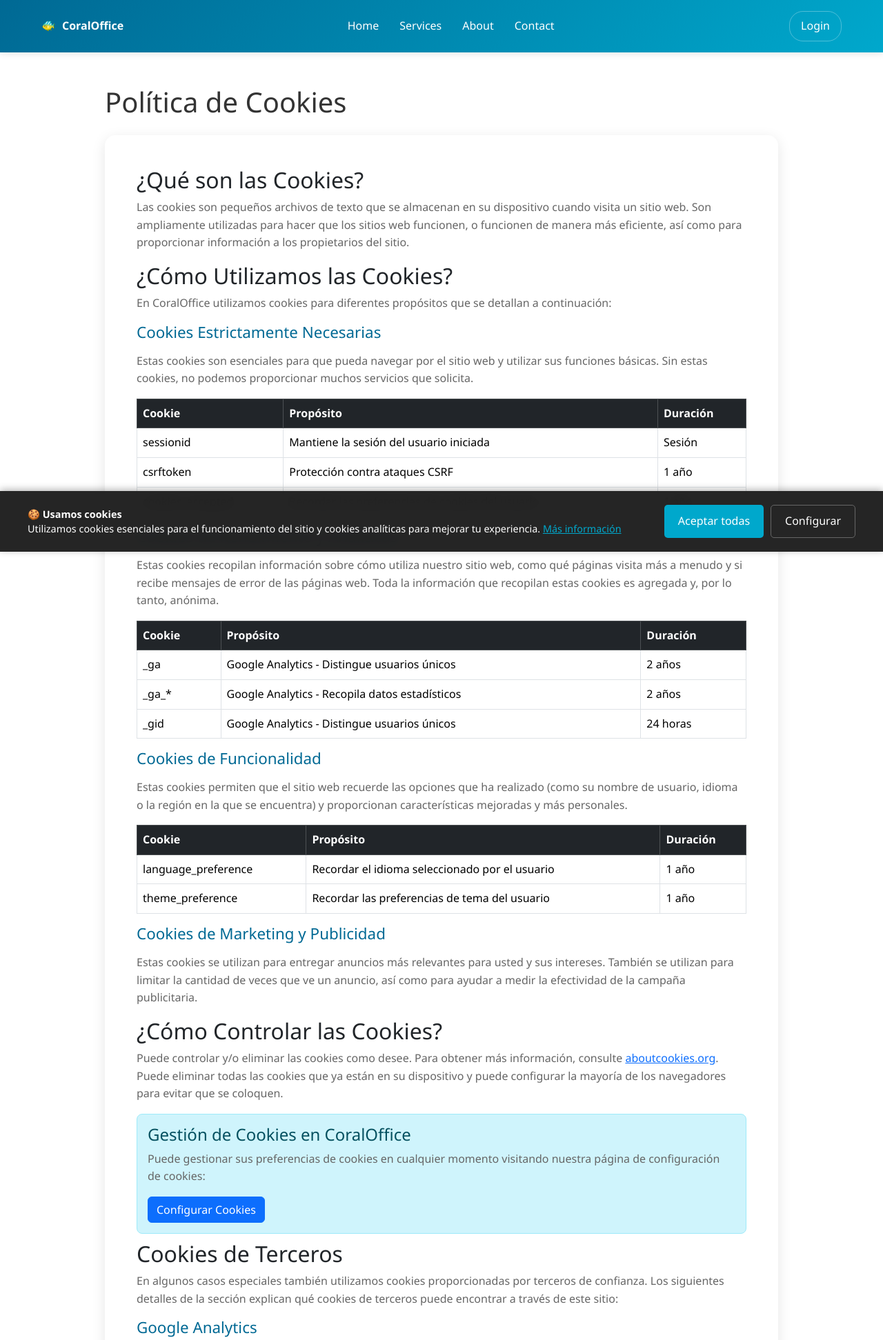
After one commit to renekendeins/coraloffice, a Django app: page /cookies-policy/ in a window 1280 px wide. The commit adds this page. Shown: the top 1943 px of the page at 69% size. Run offline with Django 5.2, Linux system fonts and the light colour scheme.

Commit message:
Assistant checkpoint: Added cookies management system and legal pages
Assistant generated file changes:
- users/middleware.py: Create cookies management middleware
- users/context_processors.py: Create context processor for cookies
- django_project/settings.py: Add cookies middleware and context processor, Add cookies context processor
- home/views.py: Add legal pages views
- home/urls.py: Add legal pages URLs
- home/templates/home/base.html: Add cookies banner and legal links, Add cookies banner HTML, Add legal links to footer, Add cookies management JavaScript
- home/templates/home/legal_notice.html: Create legal notice page
- home/templates/home/privacy_policy.html: Create privacy policy page
- home/templates/home/cookies_policy.html: Create cookies policy page
- home/templates/home/cookies_settings.html: Create cookies settings page

---

User prompt:

create the cookies management with a message when the user access the website for the first time. Also add the Legal Use, Privacy Policy and Cookies management page. You can take a look at https://mateuadive.com/wp/altres/politica-de-cookies/  , https://mateuadive.com/wp/avis-legal/ and https://mateuadive.com/wp/altres/politica-de-privacitat/

Replit-Commit-Author: Assistant
Replit-Commit-Session-Id: 74932334-a328-4059-80c1-2387f404d091

```diff
--- a/django_project/settings.py
+++ b/django_project/settings.py
@@ -49,6 +49,7 @@ MIDDLEWARE = [
     'django.middleware.csrf.CsrfViewMiddleware',
     'django.contrib.auth.middleware.AuthenticationMiddleware',
     'django.contrib.messages.middleware.MessageMiddleware',
+    'users.middleware.CookiesMiddleware',
 ]
 
 # Only use clickjacking protection in deployments because the Development Web View uses
@@ -69,6 +70,7 @@ TEMPLATES = [
                 'django.template.context_processors.request',
                 'django.contrib.auth.context_processors.auth',
                 'django.contrib.messages.context_processors.messages',
+                'users.context_processors.cookies_context',
             ],
         },
     },
--- a/home/templates/home/base.html
+++ b/home/templates/home/base.html
@@ -117,6 +117,64 @@
         .alert-success { background: #d4edda; color: #155724; border-left: 4px solid #28a745; }
         .alert-error { background: #f8d7da; color: #721c24; border-left: 4px solid #dc3545; }
 
+        /* Cookies Banner */
+        .cookies-banner {
+            position: fixed;
+            bottom: 0;
+            left: 0;
+            right: 0;
+            background: rgba(26, 26, 26, 0.95);
+            color: white;
+            padding: 20px;
+            z-index: 9999;
+            box-shadow: 0 -2px 10px rgba(0,0,0,0.3);
+            backdrop-filter: blur(10px);
+        }
+        .cookies-banner-content {
+            max-width: 1200px;
+            margin: 0 auto;
+            display: flex;
+            align-items: center;
+            justify-content: space-between;
+            gap: 20px;
+        }
+        .cookies-text {
+            flex: 1;
+            font-size: 0.9rem;
+            line-height: 1.5;
+        }
+        .cookies-buttons {
+            display: flex;
+            gap: 10px;
+            flex-shrink: 0;
+        }
+        .cookies-btn {
+            padding: 10px 20px;
+            border: none;
+            border-radius: 5px;
+            cursor: pointer;
+            font-weight: 500;
+            text-decoration: none;
+            display: inline-block;
+            transition: all 0.3s;
+        }
+        .cookies-btn-accept {
+            background: #00a8cc;
+            color: white;
+        }
+        .cookies-btn-accept:hover {
+            background: #006994;
+        }
+        .cookies-btn-settings {
+            background: transparent;
+            color: white;
+            border: 1px solid #666;
+        }
+        .cookies-btn-settings:hover {
+            background: #666;
+            color: white;
+        }
+
         /* Footer */
         .footer { background: #1a1a1a; color: white; padding: 40px 0 20px; }
         .footer-content { max-width: 1200px; margin: 0 auto; padding: 0 20px; display: grid; grid-template-columns: repeat(auto-fit, minmax(250px, 1fr)); gap: 40px; }
@@ -201,6 +259,23 @@
         </div>
     </header>
 
+    <!-- Cookies Banner -->
+    {% if show_cookies_banner %}
+    <div class="cookies-banner" id="cookiesBanner">
+        <div class="cookies-banner-content">
+            <div class="cookies-text">
+                <strong>🍪 Usamos cookies</strong><br>
+                Utilizamos cookies esenciales para el funcionamiento del sitio y cookies analíticas para mejorar tu experiencia.
+                <a href="{% url 'home:cookies_policy' %}" style="color: #00a8cc;">Más información</a>
+            </div>
+            <div class="cookies-buttons">
+                <button class="cookies-btn cookies-btn-accept" onclick="acceptAllCookies()">Aceptar todas</button>
+                <a href="{% url 'home:cookies_settings' %}" class="cookies-btn cookies-btn-settings">Configurar</a>
+            </div>
+        </div>
+    </div>
+    {% endif %}
+
     <main class="main-content pt-0">
         {% if messages %}
             <div class="container p-0 p-sm-4">
@@ -231,6 +306,13 @@
                 <p><a href="{% url 'users:medical_form' %}">Medical Form</a></p>
             </div>
             <div class="footer-section">
+                <h3>Legal</h3>
+                <p><a href="{% url 'home:legal_notice' %}">Aviso Legal</a></p>
+                <p><a href="{% url 'home:privacy_policy' %}">Política de Privacidad</a></p>
+                <p><a href="{% url 'home:cookies_policy' %}">Política de Cookies</a></p>
+                <p><a href="{% url 'home:cookies_settings' %}">Configurar Cookies</a></p>
+            </div>
+            <div class="footer-section">
                 <h3>Services</h3>
                 <p>Course Management</p>
                 <p>Equipment Tracking</p>
@@ -251,6 +333,15 @@
         </div>
     </footer>
 <script>
+        // Cookies Management
+        function acceptAllCookies() {
+            document.cookie = "cookies_accepted=true; max-age=" + (365*24*60*60) + "; path=/";
+            document.cookie = "essential_cookies=on; max-age=" + (365*24*60*60) + "; path=/";
+            document.cookie = "analytics_cookies=on; max-age=" + (365*24*60*60) + "; path=/";
+            document.cookie = "marketing_cookies=on; max-age=" + (365*24*60*60) + "; path=/";
+            document.getElementById('cookiesBanner').style.display = 'none';
+        }
+
         // Mobile Menu Toggle Functionality
         document.addEventListener('DOMContentLoaded', function() {
             const mobileMenuToggle = document.getElementById('mobileMenuToggle');
--- /dev/null
+++ b/home/templates/home/cookies_policy.html
@@ -0,0 +1,151 @@
+
+{% extends 'home/base.html' %}
+
+{% block title %}Política de Cookies - CoralOffice{% endblock %}
+
+{% block content %}
+<div class="container py-5">
+    <div class="row justify-content-center">
+        <div class="col-lg-10">
+            <h1 class="mb-4">Política de Cookies</h1>
+
+            <div class="card">
+                <div class="card-body">
+                    <h2>¿Qué son las Cookies?</h2>
+                    <p>Las cookies son pequeños archivos de texto que se almacenan en su dispositivo cuando visita un sitio web. Son ampliamente utilizadas para hacer que los sitios web funcionen, o funcionen de manera más eficiente, así como para proporcionar información a los propietarios del sitio.</p>
+
+                    <h2>¿Cómo Utilizamos las Cookies?</h2>
+                    <p>En CoralOffice utilizamos cookies para diferentes propósitos que se detallan a continuación:</p>
+
+                    <h3>Cookies Estrictamente Necesarias</h3>
+                    <p>Estas cookies son esenciales para que pueda navegar por el sitio web y utilizar sus funciones básicas. Sin estas cookies, no podemos proporcionar muchos servicios que solicita.</p>
+
+                    <div class="table-responsive mt-3">
+                        <table class="table table-bordered">
+                            <thead class="table-dark">
+                                <tr>
+                                    <th>Cookie</th>
+                                    <th>Propósito</th>
+                                    <th>Duración</th>
+                                </tr>
+                            </thead>
+                            <tbody>
+                                <tr>
+                                    <td>sessionid</td>
+                                    <td>Mantiene la sesión del usuario iniciada</td>
+                                    <td>Sesión</td>
+                                </tr>
+                                <tr>
+                                    <td>csrftoken</td>
+                                    <td>Protección contra ataques CSRF</td>
+                                    <td>1 año</td>
+                                </tr>
+                                <tr>
+                                    <td>cookies_accepted</td>
+                                    <td>Recordar las preferencias de cookies del usuario</td>
+                                    <td>1 año</td>
+                                </tr>
+                            </tbody>
+                        </table>
+                    </div>
+
+                    <h3>Cookies de Rendimiento y Analíticas</h3>
+                    <p>Estas cookies recopilan información sobre cómo utiliza nuestro sitio web, como qué páginas visita más a menudo y si recibe mensajes de error de las páginas web. Toda la información que recopilan estas cookies es agregada y, por lo tanto, anónima.</p>
+
+                    <div class="table-responsive mt-3">
+                        <table class="table table-bordered">
+                            <thead class="table-dark">
+                                <tr>
+                                    <th>Cookie</th>
+                                    <th>Propósito</th>
+                                    <th>Duración</th>
+                                </tr>
+                            </thead>
+                            <tbody>
+                                <tr>
+                                    <td>_ga</td>
+                                    <td>Google Analytics - Distingue usuarios únicos</td>
+                                    <td>2 años</td>
+                                </tr>
+                                <tr>
+                                    <td>_ga_*</td>
+                                    <td>Google Analytics - Recopila datos estadísticos</td>
+                                    <td>2 años</td>
+                                </tr>
+                                <tr>
+                                    <td>_gid</td>
+                                    <td>Google Analytics - Distingue usuarios únicos</td>
+                                    <td>24 horas</td>
+                                </tr>
+                            </tbody>
+                        </table>
+                    </div>
+
+                    <h3>Cookies de Funcionalidad</h3>
+                    <p>Estas cookies permiten que el sitio web recuerde las opciones que ha realizado (como su nombre de usuario, idioma o la región en la que se encuentra) y proporcionan características mejoradas y más personales.</p>
+
+                    <div class="table-responsive mt-3">
+                        <table class="table table-bordered">
+                            <thead class="table-dark">
+                                <tr>
+                                    <th>Cookie</th>
+                                    <th>Propósito</th>
+                                    <th>Duración</th>
+                                </tr>
+                            </thead>
+                            <tbody>
+                                <tr>
+                                    <td>language_preference</td>
+                                    <td>Recordar el idioma seleccionado por el usuario</td>
+                                    <td>1 año</td>
+                                </tr>
+                                <tr>
+                                    <td>theme_preference</td>
+                                    <td>Recordar las preferencias de tema del usuario</td>
+                                    <td>1 año</td>
+                                </tr>
+                            </tbody>
+                        </table>
+                    </div>
+
+                    <h3>Cookies de Marketing y Publicidad</h3>
+                    <p>Estas cookies se utilizan para entregar anuncios más relevantes para usted y sus intereses. También se utilizan para limitar la cantidad de veces que ve un anuncio, así como para ayudar a medir la efectividad de la campaña publicitaria.</p>
+
+                    <h2>¿Cómo Controlar las Cookies?</h2>
+                    <p>Puede controlar y/o eliminar las cookies como desee. Para obtener más información, consulte <a href="https://www.aboutcookies.org" target="_blank">aboutcookies.org</a>. Puede eliminar todas las cookies que ya están en su dispositivo y puede configurar la mayoría de los navegadores para evitar que se coloquen.</p>
+
+                    <div class="alert alert-info">
+                        <h4>Gestión de Cookies en CoralOffice</h4>
+                        <p>Puede gestionar sus preferencias de cookies en cualquier momento visitando nuestra página de configuración de cookies:</p>
+                        <a href="{% url 'home:cookies_settings' %}" class="btn btn-primary">Configurar Cookies</a>
+                    </div>
+
+                    <h2>Cookies de Terceros</h2>
+                    <p>En algunos casos especiales también utilizamos cookies proporcionadas por terceros de confianza. Los siguientes detalles de la sección explican qué cookies de terceros puede encontrar a través de este sitio:</p>
+
+                    <h3>Google Analytics</h3>
+                    <p>Este sitio utiliza Google Analytics, que es una de las soluciones de análisis más extendidas y confiables en la web para ayudarnos a entender cómo utiliza el sitio y las formas en que podemos mejorar su experiencia.</p>
+
+                    <h2>Consentimiento de Cookies</h2>
+                    <p>Al utilizar nuestro sitio web, usted acepta el uso de cookies de acuerdo con esta política de cookies. Si no acepta el uso de estas cookies, debe ajustar la configuración de su navegador o no utilizar el sitio web.</p>
+
+                    <h2>Cambios en la Política de Cookies</h2>
+                    <p>CoralOffice puede actualizar esta Política de Cookies ocasionalmente para reflejar cambios operativos, legales o reglamentarios. Le recomendamos que revise esta página periódicamente para mantenerse informado sobre nuestro uso de cookies.</p>
+
+                    <h2>Contacto</h2>
+                    <p>Si tiene alguna pregunta sobre esta Política de Cookies, puede contactarnos en:</p>
+                    <ul>
+                        <li><strong>Email:</strong> cookies@coraloffice.com</li>
+                        <li><strong>Teléfono:</strong> +1 (555) CORAL-00</li>
+                        <li><strong>Dirección:</strong> 123 Ocean Drive, Coral Bay, Marine Islands</li>
+                    </ul>
+
+                    <div class="mt-4 p-3 bg-light rounded">
+                        <p class="mb-0"><strong>Última actualización:</strong> Diciembre 2024</p>
+                    </div>
+                </div>
+            </div>
+        </div>
+    </div>
+</div>
+{% endblock %}
--- a/home/urls.py
+++ b/home/urls.py
@@ -9,4 +9,8 @@ urlpatterns = [
     path('about/', views.about, name='about'),
     path('services/', views.services, name='services'),
     path('contact/', views.contact, name='contact'),
+    path('legal-notice/', views.legal_notice, name='legal_notice'),
+    path('privacy-policy/', views.privacy_policy, name='privacy_policy'),
+    path('cookies-policy/', views.cookies_policy, name='cookies_policy'),
+    path('cookies-settings/', views.cookies_settings, name='cookies_settings'),
 ]
--- a/home/views.py
+++ b/home/views.py
@@ -43,3 +43,45 @@ def services(request):
 
 def contact(request):
     return render(request, 'home/contact.html')
+
+def legal_notice(request):
+    return render(request, 'home/legal_notice.html')
+
+def privacy_policy(request):
+    return render(request, 'home/privacy_policy.html')
+
+def cookies_policy(request):
+    return render(request, 'home/cookies_policy.html')
+
+def cookies_settings(request):
+    if request.method == 'POST':
+        # Handle cookies preferences
+        essential_cookies = request.POST.get('essential_cookies', 'on')
+        analytics_cookies = request.POST.get('analytics_cookies', 'off')
+        marketing_cookies = request.POST.get('marketing_cookies', 'off')
+
+        response = render(request, 'home/cookies_settings.html', {
+            'message': 'Cookies preferences updated successfully!',
+            'essential_cookies': essential_cookies,
+            'analytics_cookies': analytics_cookies,
+            'marketing_cookies': marketing_cookies,
+        })
+
+        # Set cookies preferences
+        response.set_cookie('cookies_accepted', 'true', max_age=365*24*60*60)
+        response.set_cookie('essential_cookies', essential_cookies, max_age=365*24*60*60)
+        response.set_cookie('analytics_cookies', analytics_cookies, max_age=365*24*60*60)
+        response.set_cookie('marketing_cookies', marketing_cookies, max_age=365*24*60*60)
+
+        return response
+
+    # Get current preferences
+    essential_cookies = request.COOKIES.get('essential_cookies', 'on')
+    analytics_cookies = request.COOKIES.get('analytics_cookies', 'off')
+    marketing_cookies = request.COOKIES.get('marketing_cookies', 'off')
+
+    return render(request, 'home/cookies_settings.html', {
+        'essential_cookies': essential_cookies,
+        'analytics_cookies': analytics_cookies,
+        'marketing_cookies': marketing_cookies,
+    })
--- /dev/null
+++ b/users/context_processors.py
@@ -0,0 +1,10 @@
+
+def cookies_context(request):
+    """Add cookies consent status to all templates"""
+    cookies_accepted = request.COOKIES.get('cookies_accepted', 'false') == 'true'
+    show_cookies_banner = not cookies_accepted
+
+    return {
+        'cookies_accepted': cookies_accepted,
+        'show_cookies_banner': show_cookies_banner,
+    }
```
Also changed, not shown: home/templates/home/cookies_settings.html (added, +145 -0 lines), home/templates/home/legal_notice.html (added, +64 -0 lines), home/templates/home/privacy_policy.html (added, +93 -0 lines), users/middleware.py (added, +16 -0 lines).
